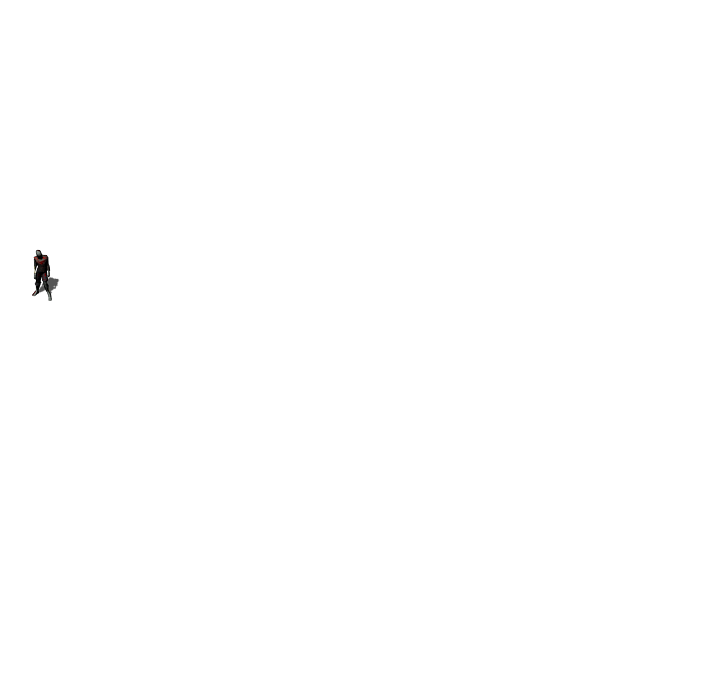
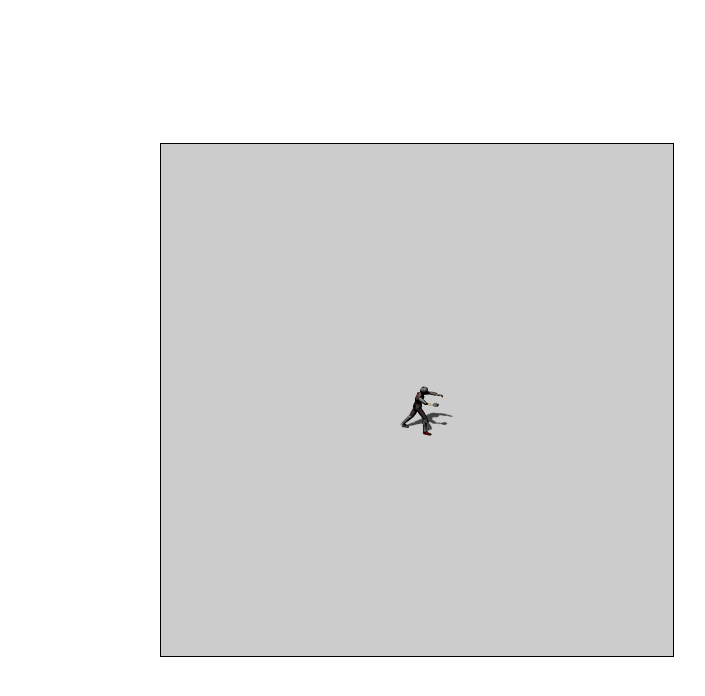
Before and after one commit to dariuszp/animated, a website: page test/index.html in a window 1280 px wide. Shown: the whole page, without its empty margins (223-928 px from the left). Drawn offline with Linux system fonts and the light colour scheme; files that its build step writes are made by us from their sources; files whose address does not match are found by name.

Commit message:
animated zombie

```diff
--- a/animated.js
+++ b/animated.js
@@ -140,14 +140,14 @@
         width = parseInt(width, 10) || animation.frameWidth;
         height = parseInt(height, 10) || animation.frameHeight;
 
-        frame = frame % (animation.frames);
+        frame = frame % animation.frames;
 
         var sx = animation.x,
             sy = animation.y;
         if (animation.vertivalOrientation) {
             sy = animation.y + (frame * animation.frameHeight);
         } else {
-            sx += animation.x + (frame * animation.frameWidth);
+            sx = animation.x + (frame * animation.frameWidth);
         }
         ctx.drawImage(animation.sprite, sx, sy, animation.frameWidth, animation.frameHeight, x, y, width, height);
     };
--- a/test/index.html
+++ b/test/index.html
@@ -3,33 +3,58 @@
 <head>
     <meta charset="UTF-8">
     <title>Animated DEMO</title>
+    <style>
+        #demo {
+            position: absolute;
+            top: 50%;
+            left: 50%;
+            border: 1px solid black;
+            background: #ccc;
+            margin: -257px -257px;
+        }
+    </style>
 </head>
 <body>
 
     <canvas id="demo" width="512" height="512"></canvas>
 
     <script src="../animated.js"></script>
+    <script src="test/zombie.js"></script>
     <script type="text/javascript">
         'use strict';
 
-        var zombie = new Animated();
-        zombie.addSprite('zombie_0', 'test/zombie.png');
-        zombie.addAnimation(zombie.createAnimation('walk.south', 'zombie_0', {
-            x: 0,
-            y: 768,
-            frameWidth: 128,
-            frameHeight: 128,
-            frames: 4
-        }));
+        var canvas = document.getElementById('demo'),
+            ctx = canvas.getContext('2d'),
+                directions = [
+                        'top',
+                        'top_right',
+                        'right',
+                        'bottom_right',
+                        'bottom',
+                        'bottom_left',
+                        'left',
+                        'top_left'
+                ];
 
-        var canvas = document.getElementById('demo'),
-            ctx = canvas.getContext('2d');
-
+        var diff = 0,
+                i = 0,
+                direction = directions[0];
         function render(ts) {
             requestAnimationFrame( render );
+            ctx.clearRect(0, 0, 512, 512);
 
-            ctx.clearRect(0, 0, 512, 512);
-            zombie.canvasDrawFrame(ctx, 'walk.south', Math.floor(ts / 1000), 192, 192);
+            if (ts-diff > 2000) {
+                i++;
+                if (i > 7) {
+                    i = 0;
+                }
+                direction = directions[i];
+                diff = ts;
+            }
+
+            // draw
+            zombie.canvasDrawFrame(ctx, 'walk.' + String(direction), Math.floor(ts/100), 192, 192);
+            // end draw
         }
 
         render();
--- /dev/null
+++ b/test/zombie.js
@@ -0,0 +1,68 @@
+'use strict';
+
+var zombie = new Animated();
+zombie.addSprite('zombie_0', 'test/zombie.png');
+
+zombie.addAnimation(zombie.createAnimation('walk.left', 'zombie_0', {
+    x: 512,
+    y: 0,
+    frameWidth: 128,
+    frameHeight: 128,
+    frames: 8
+}));
+
+zombie.addAnimation(zombie.createAnimation('walk.top_left', 'zombie_0', {
+    x: 512,
+    y: 128,
+    frameWidth: 128,
+    frameHeight: 128,
+    frames: 8
+}));
+
+zombie.addAnimation(zombie.createAnimation('walk.top', 'zombie_0', {
+    x: 512,
+    y: 256,
+    frameWidth: 128,
+    frameHeight: 128,
+    frames: 8
+}));
+
+zombie.addAnimation(zombie.createAnimation('walk.top_right', 'zombie_0', {
+    x: 512,
+    y: 384,
+    frameWidth: 128,
+    frameHeight: 128,
+    frames: 8
+}));
+
+zombie.addAnimation(zombie.createAnimation('walk.right', 'zombie_0', {
+    x: 512,
+    y: 512,
+    frameWidth: 128,
+    frameHeight: 128,
+    frames: 8
+}));
+
+zombie.addAnimation(zombie.createAnimation('walk.bottom_right', 'zombie_0', {
+    x: 512,
+    y: 640,
+    frameWidth: 128,
+    frameHeight: 128,
+    frames: 8
+}));
+
+zombie.addAnimation(zombie.createAnimation('walk.bottom', 'zombie_0', {
+    x: 512,
+    y: 768,
+    frameWidth: 128,
+    frameHeight: 128,
+    frames: 8
+}));
+
+zombie.addAnimation(zombie.createAnimation('walk.bottom_left', 'zombie_0', {
+    x: 512,
+    y: 896,
+    frameWidth: 128,
+    frameHeight: 128,
+    frames: 8
+}));
```
Also changed, not shown: src/animated.js (+24 -1 lines), README.md, animated.min.js.
